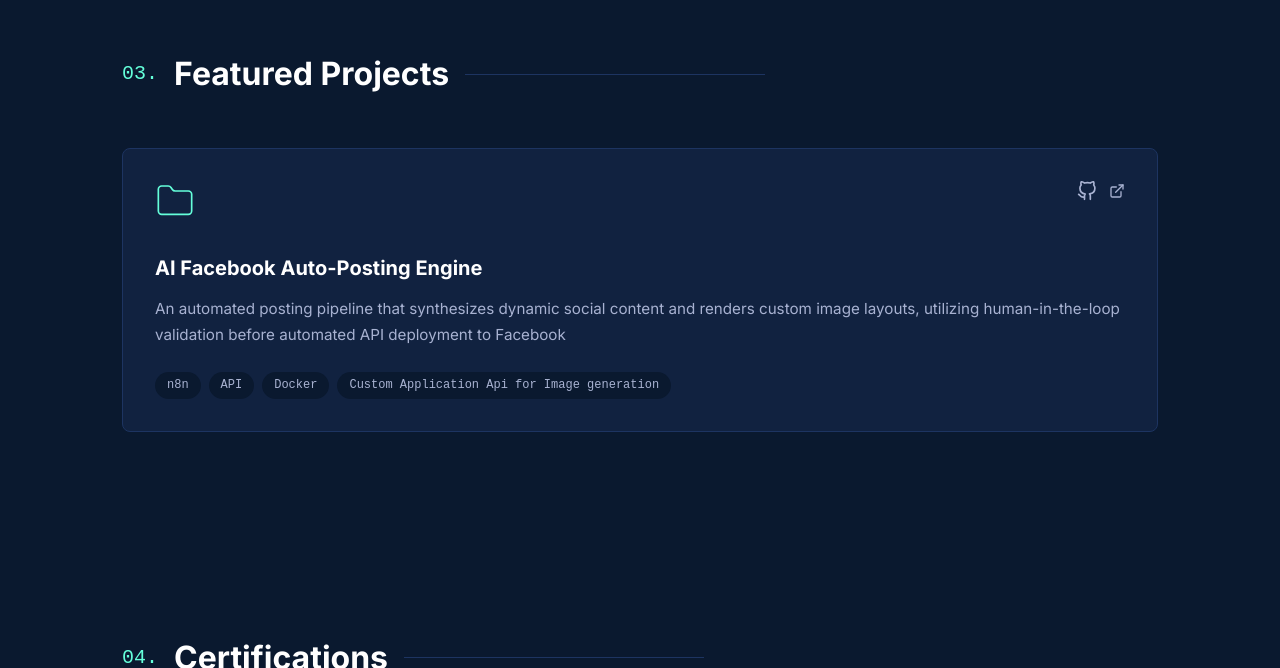
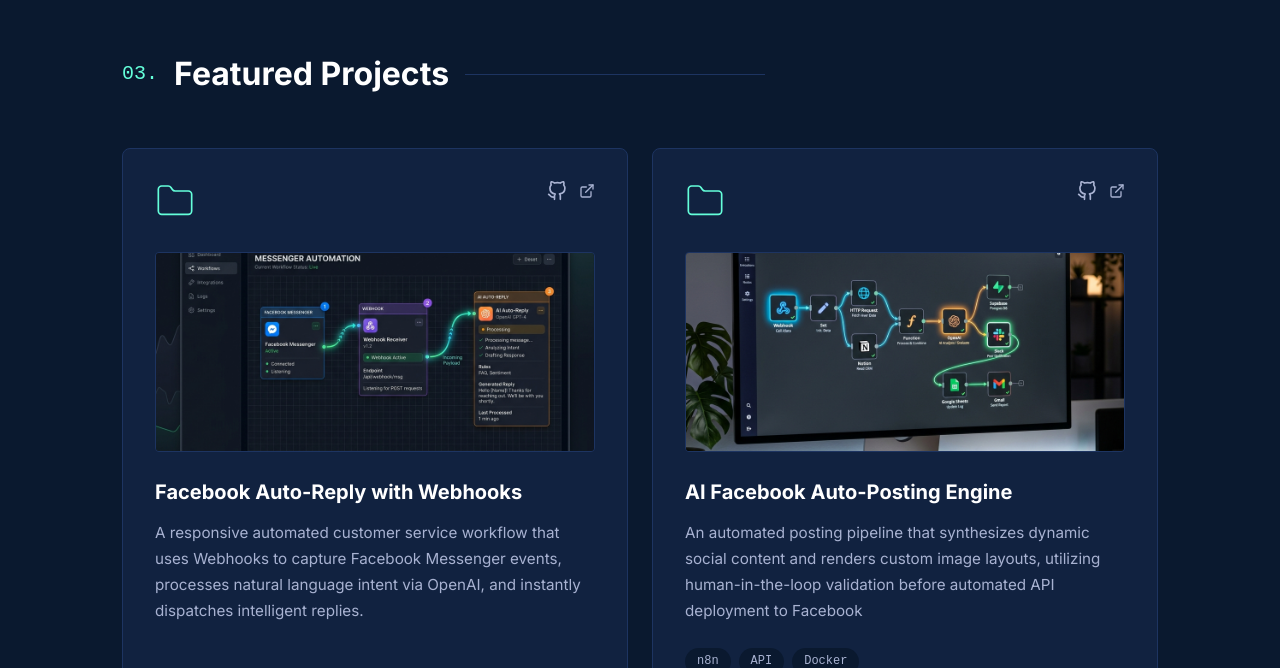
Before and after one commit to leonardojulius/leonardojulius.github.io, a React (Vite) app: page / in a window 1280 px wide. Shown: the part 2132-2800 px from the top of the page. Built offline with nearby package versions, Linux system fonts and the light colour scheme.

Commit message:
feat: add projects modal and n8n workflow mockups

```diff
--- a/src/data/index.js
+++ b/src/data/index.js
@@ -21,9 +21,18 @@
       live: '#',
     }, */
   {
+    title: 'Facebook Auto-Reply with Webhooks',
+    description: 'A responsive automated customer service workflow that uses Webhooks to capture Facebook Messenger events, processes natural language intent via OpenAI, and instantly dispatches intelligent replies.',
+    tags: ['n8n', 'Webhooks', 'Facebook API', 'OpenAI'],
+    image: '/projects/fb-autoreply.png',
+    github: '#',
+    live: '#',
+  },
+  {
     title: 'AI Facebook Auto-Posting Engine',
     description: 'An automated posting pipeline that synthesizes dynamic social content and renders custom image layouts, utilizing human-in-the-loop validation before automated API deployment to Facebook',
     tags: ['n8n', 'API', 'Docker', 'Custom Application Api for Image generation'],
+    image: '/projects/n8n-workflow.png',
     github: '#',
     live: '#',
   },
--- a/src/sections/Projects/Projects.css
+++ b/src/sections/Projects/Projects.css
@@ -15,6 +15,7 @@
   transition: var(--transition);
   position: relative;
   overflow: hidden;
+  cursor: pointer;
 }
 
 .project-card::before {
@@ -66,6 +67,26 @@
   transform: translateY(-2px);
 }
 
+.project-card__image-container {
+  width: 100%;
+  height: 200px;
+  margin-bottom: 1.5rem;
+  border-radius: 4px;
+  overflow: hidden;
+  border: 1px solid var(--color-bg-lighter);
+}
+
+.project-card__image {
+  width: 100%;
+  height: 100%;
+  object-fit: cover;
+  transition: var(--transition);
+}
+
+.project-card:hover .project-card__image {
+  transform: scale(1.05);
+}
+
 .project-card__title {
   font-size: 1.25rem;
   font-weight: 700;
--- a/src/sections/Projects/Projects.jsx
+++ b/src/sections/Projects/Projects.jsx
@@ -1,8 +1,10 @@
+import { useState } from 'react'
 import { projects } from '../../data'
 import { GithubIcon, ExternalLinkIcon, FolderIcon } from '../../components/Icons'
 import './Projects.css'
 
 function Projects() {
+  const [selectedProject, setSelectedProject] = useState(null)
   return (
     <section id="projects" className="section projects">
       <div className="container">
@@ -11,20 +13,25 @@
         </h2>
         <div className="projects__grid">
           {projects.map((project, index) => (
-            <article key={index} className="project-card fade-up">
+            <article key={index} className="project-card fade-up" onClick={() => setSelectedProject(project)}>
               <div className="project-card__header">
                 <div className="project-card__folder">
                   <FolderIcon />
                 </div>
                 <div className="project-card__links">
-                  <a href={project.github} aria-label="GitHub" className="project-card__icon-link">
+                  <a href={project.github} aria-label="GitHub" className="project-card__icon-link" onClick={(e) => e.stopPropagation()}>
                     <GithubIcon />
                   </a>
-                  <a href={project.live} aria-label="Live demo" className="project-card__icon-link">
+                  <a href={project.live} aria-label="Live demo" className="project-card__icon-link" onClick={(e) => e.stopPropagation()}>
                     <ExternalLinkIcon />
                   </a>
                 </div>
               </div>
+              {project.image && (
+                <div className="project-card__image-container">
+                  <img src={project.image} alt={project.title} className="project-card__image" />
+                </div>
+              )}
               <h3 className="project-card__title">{project.title}</h3>
               <p className="project-card__description">{project.description}</p>
               <ul className="project-card__tags">
@@ -36,6 +43,39 @@
           ))}
         </div>
       </div>
+
+      {/* Project Modal */}
+      {selectedProject && (
+        <div className="modal-overlay" onClick={() => setSelectedProject(null)}>
+          <div className="modal" onClick={(e) => e.stopPropagation()}>
+            <button className="modal__close" onClick={() => setSelectedProject(null)} aria-label="Close modal">
+              &times;
+            </button>
+            {selectedProject.image && (
+              <div className="modal__image">
+                <img src={selectedProject.image} alt={selectedProject.title} />
+              </div>
+            )}
+            <div className="modal__info">
+              <h3 className="modal__title">{selectedProject.title}</h3>
+              <p className="project-card__description" style={{margin: '1rem 0'}}>{selectedProject.description}</p>
+              <ul className="project-card__tags" style={{justifyContent: 'center', marginBottom: '1.5rem'}}>
+                {selectedProject.tags.map((tag) => (
+                  <li key={tag}>{tag}</li>
+                ))}
+              </ul>
+              <div className="project-card__links" style={{justifyContent: 'center', gap: '1rem'}}>
+                  <a href={selectedProject.github} aria-label="GitHub" className="modal__verify-link" target="_blank" rel="noopener noreferrer">
+                    <GithubIcon /> GitHub
+                  </a>
+                  <a href={selectedProject.live} aria-label="Live demo" className="modal__verify-link" target="_blank" rel="noopener noreferrer">
+                    <ExternalLinkIcon /> Live Demo
+                  </a>
+              </div>
+            </div>
+          </div>
+        </div>
+      )}
     </section>
   )
 }
```
Also changed, not shown: public/projects/fb-autoreply.png (added), public/projects/n8n-workflow.png (added).
